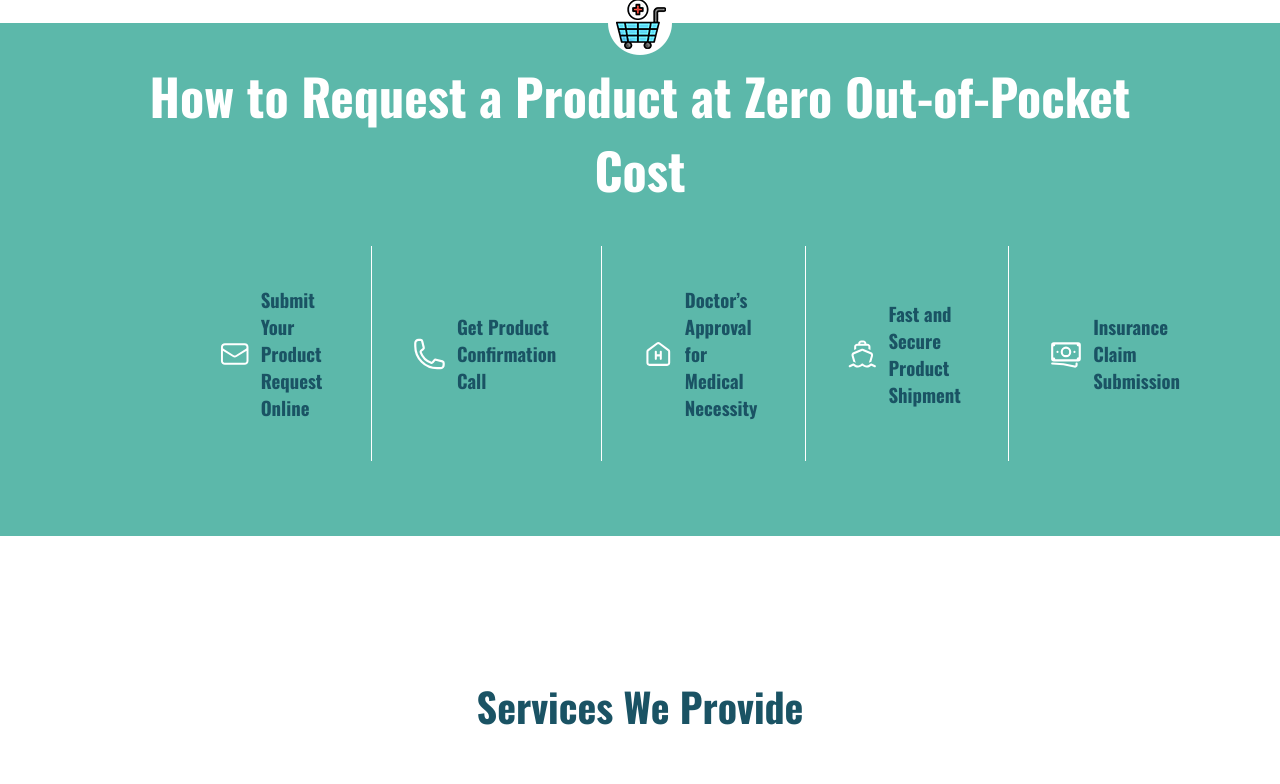
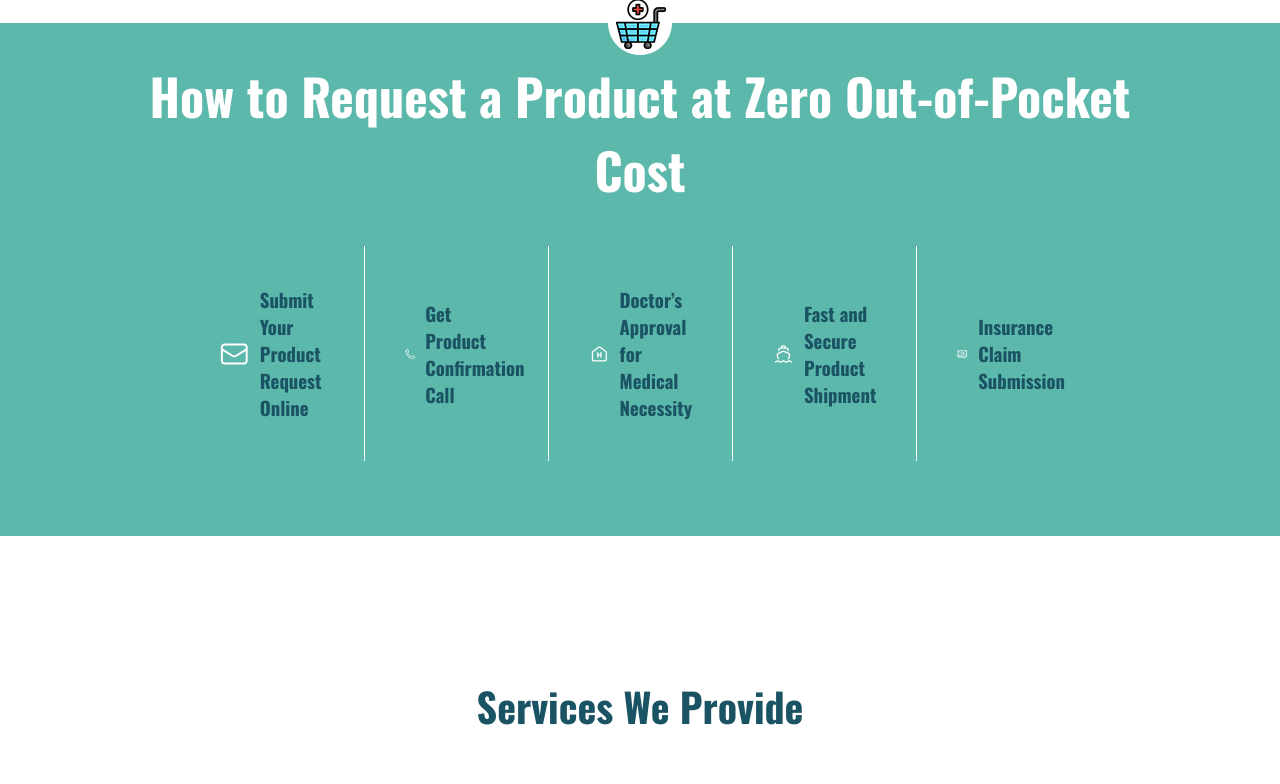
Before and after one commit to MKashanButt/squad-medical-supplies, a Next.js app: page /about in a window 1280 px wide. Shown: the part 1611-2395 px from the top of the page. Built offline with nearby package versions, Linux system fonts and the light colour scheme.

Commit message:
updated how to buy styling

```diff
--- a/src/assets/css/About.module.css
+++ b/src/assets/css/About.module.css
@@ -380,7 +380,7 @@
 }
 
 .howToBuy .item {
-    width: calc(100% * (1/3));
+    width: calc(100% * (1/5));
     display: flex;
     border-left: 1px solid white;
     gap: 10px;
```
